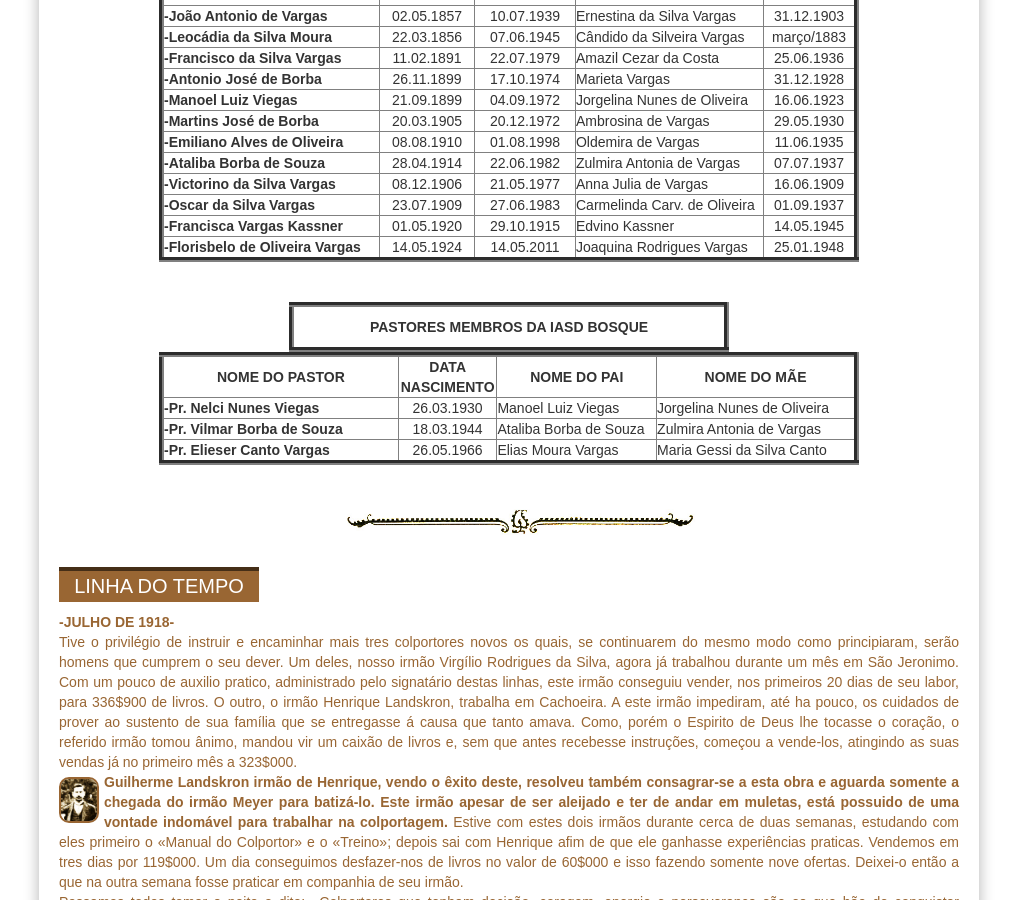
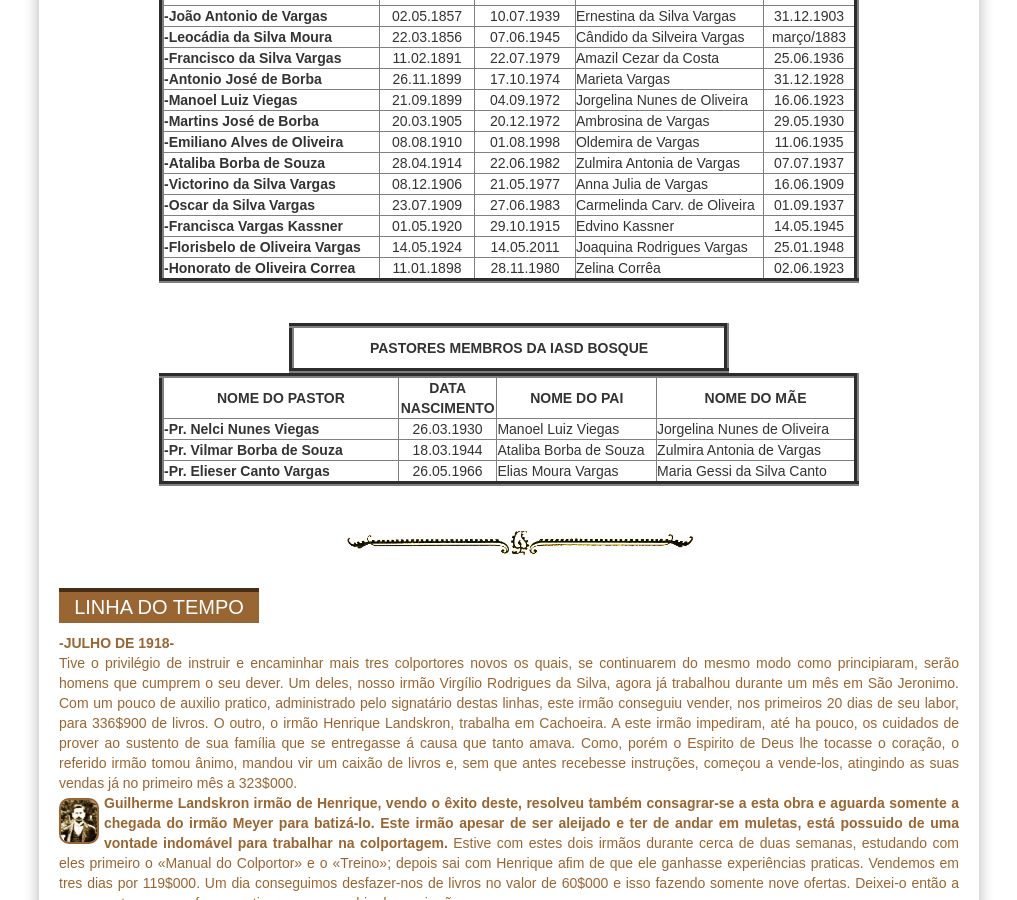
Before and after one commit to claudiovargas1955/claudiovargas1955.github.io, a Jekyll site: the page built from _pages/história-da-iasd-bosque.html, in a window 1280 px wide and 900 px high, scrolled down 1200 px. Shown: the whole window, without its empty margins (131-1148 px from the left). Built offline with Jekyll 4.4.1, drawn with Linux system fonts in a browser that asks for light colours; some web fonts are replaced.

Commit message:
Update história-da-iasd-bosque.html

```diff
--- a/_pages/história-da-iasd-bosque.html
+++ b/_pages/história-da-iasd-bosque.html
@@ -299,6 +299,15 @@ h1{ background: #996633;
            <td align="center">14.05.2011</td>
            <td align="left">Joaquina Rodrigues Vargas</td>
            <td align="center">25.01.1948</td>
+
+        </tr>
+
+           <tr>
+           <td align="left" width="300px"><b>-Honorato de Oliveira Correa</b></td>
+           <td align="center" width="50px">11.01.1898</td>
+           <td align="center">28.11.1980</td>
+           <td align="left">Zelina Corrêa</td>
+           <td align="center">02.06.1923</td>
 
         </tr>
 
```
